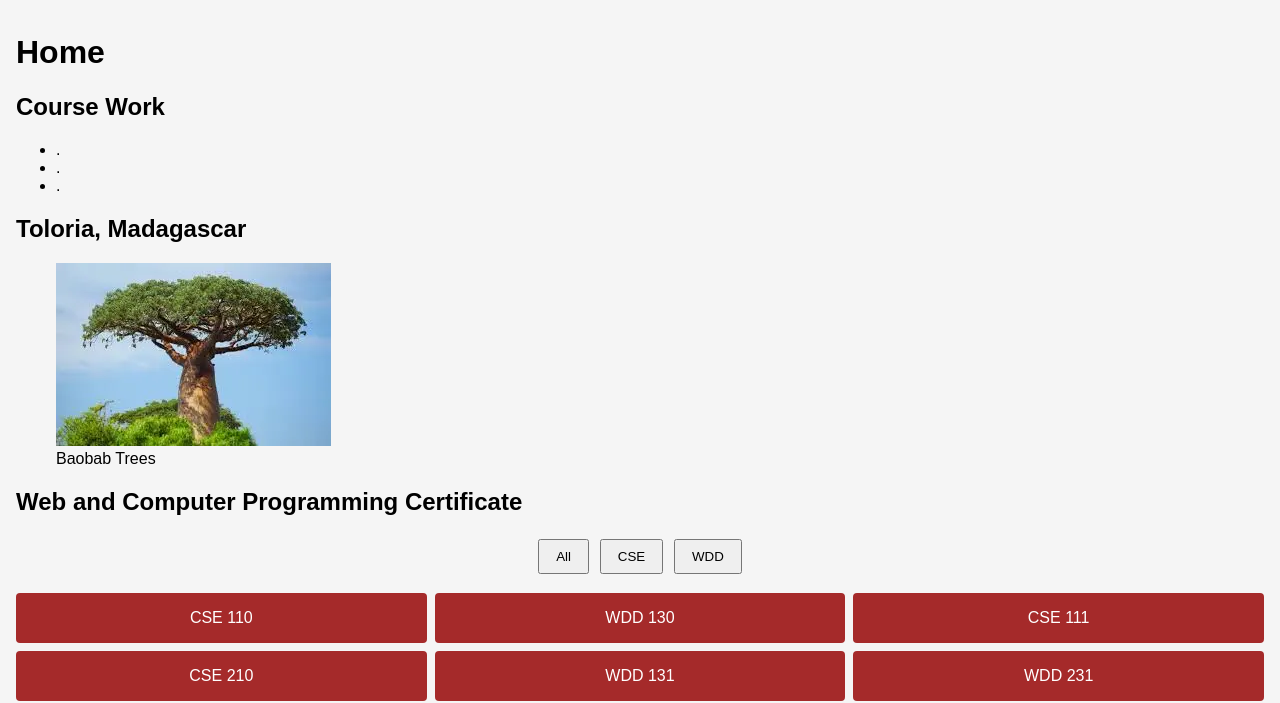
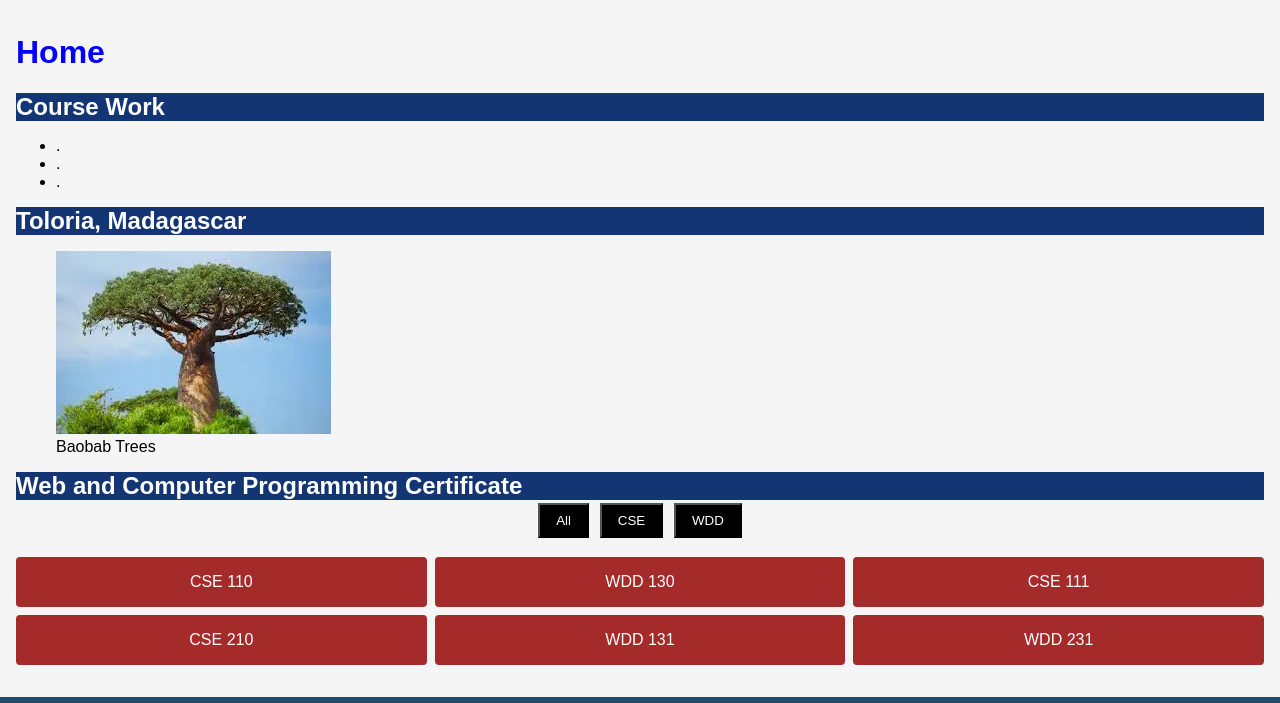
Before and after one commit to qwes3d/wdd231, a plain HTML site: page index.html in a window 1280 px wide. Shown: the part 106-809 px from the top of the page. Drawn offline with Linux system fonts and the light colour scheme.

Commit message:
style: enhance header and button styles for improved visibility

```diff
--- a/styles/styles.css
+++ b/styles/styles.css
@@ -11,7 +11,16 @@ body {
     padding: 1rem;
     position: relative;
   }
-
+  h1 {
+    color : blue
+  }
+  h2
+  {
+    margin: 0;
+    font-size: 1.5rem;
+    color: white;
+    background-color: rgb(19, 53, 116);
+  }
   header img {
     width: 60px;
     border-radius: 50%;
@@ -69,11 +78,14 @@ body {
   .filter-buttons {
     text-align: center;
     margin-bottom: 1rem;
+
   }
 
   .filter-buttons button {
     padding: 0.5rem 1rem;
     margin: 0.2rem;
+    background-color: black;
+    color: white;
   }
 
   .courses {
```
